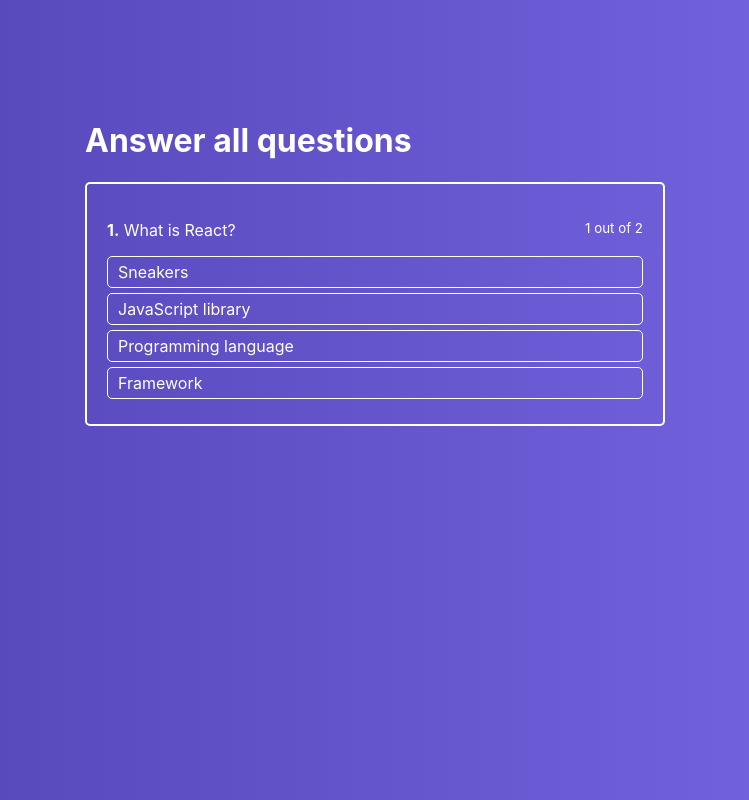
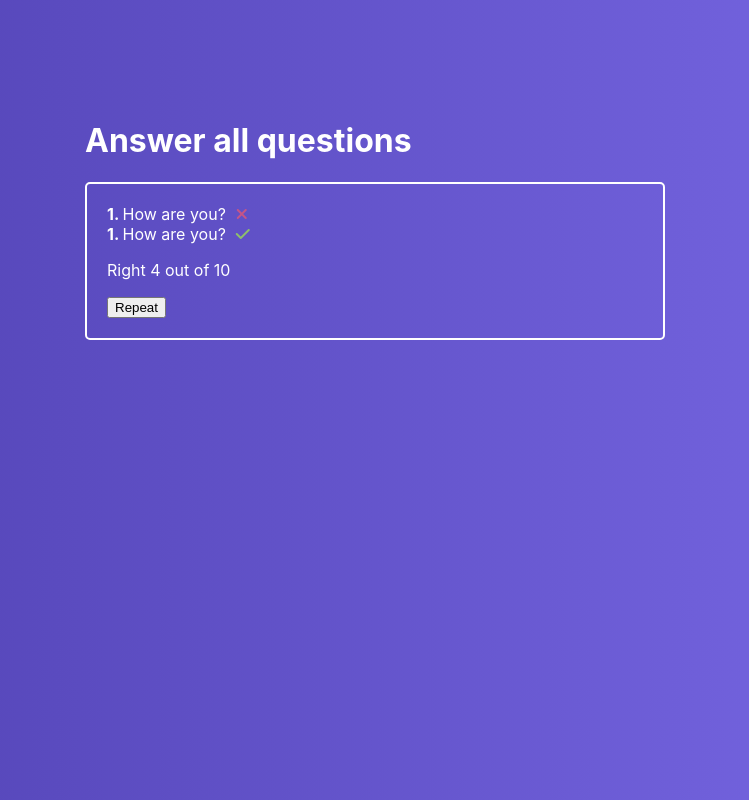
Before and after one commit to Rainspistols/React-quiz, a React app: page / in a window 1280 px wide. Shown: the whole page, without its empty margins (265-1014 px from the left). Built offline with nearby package versions, Linux system fonts and the light colour scheme.

Commit message:
added results block and fontawesome

```diff
--- a/public/index.html
+++ b/public/index.html
@@ -24,7 +24,11 @@
       work correctly both with client-side routing and a non-root public URL.
       Learn how to configure a non-root public URL by running `npm run build`.
     -->
-    <title>React App</title>
+    <script
+      rel="stylesheet"
+      src="https://use.fontawesome.com/9fa9352335.js"
+    ></script>
+    <title>Quiz App</title>
   </head>
   <body>
     <noscript>You need to enable JavaScript to run this app.</noscript>
--- /dev/null
+++ b/src/components/FinishedQuiz/FinishedQuiz.js
@@ -0,0 +1,31 @@
+import React from 'react';
+import classes from './FinishedQuiz.module.css';
+
+const FinishedQuiz = props => {
+
+
+  return (
+    <div className={classes.FinishedQuiz}>
+      <ul>
+        <li>
+          <strong>1. </strong>
+          How are you?
+          <i className={'fa fa-times '+ classes.error} />
+        </li>
+        <li>
+          <strong>1. </strong>
+          How are you?
+          <i className={'fa fa-check ' + classes.success} />
+        </li>
+      </ul>
+
+      <p>Right 4 out of 10</p>
+
+      <div>
+        <button>Repeat</button>
+      </div>
+    </div>
+  );
+};
+
+export default FinishedQuiz;
--- /dev/null
+++ b/src/components/FinishedQuiz/FinishedQuiz.module.css
@@ -0,0 +1,26 @@
+.FinishedQuiz {
+  padding: 20px;
+  color: #fff;
+  border: 2px solid #fff;
+  border-radius: 5px;
+  box-sizing: border-box;
+  margin: 0 10px;
+}
+
+.FinishedQuiz ul {
+  list-style: none;
+  padding: 0;
+  margin: 0;
+}
+
+.FinishedQuiz ul li i{
+   margin-left: 10px;
+}
+
+.success {
+  color: rgba(161, 240, 69, 0.7);
+}
+
+.error {
+  color: rgba(240, 87, 108, 0.7);
+}
--- a/src/containers/Quiz/Quiz.js
+++ b/src/containers/Quiz/Quiz.js
@@ -1,9 +1,11 @@
 import React, { Component } from 'react';
 import classes from './Quiz.module.css';
 import ActiveQuiz from '../../components/ActiveQuiz/ActiveQuiz';
+import FinishedQuiz from '../../components/FinishedQuiz/FinishedQuiz';
 
 class Quiz extends Component {
   state = {
+    isFinished: true,
     activeQuestion: 0,
     answerState: null,
     quiz: [
@@ -49,7 +51,9 @@
 
       const timeout = window.setTimeout(() => {
         if (this.isQuizFinished()) {
-          console.log('finished');
+          this.setState({
+            isFinished: true
+          });
         } else {
           this.setState({
             activeQuestion: this.state.activeQuestion + 1,
@@ -75,6 +79,9 @@
       <div className={classes.Quiz}>
         <div className={classes.QuizWrapper}>
           <h1>Answer all questions</h1>
+          {this.state.isFinished ? (
+            <FinishedQuiz />
+          ) : (
             <ActiveQuiz
               answers={this.state.quiz[this.state.activeQuestion].answers}
               question={this.state.quiz[this.state.activeQuestion].question}
@@ -83,6 +90,7 @@
               answerNumber={this.state.activeQuestion + 1}
               state={this.state.answerState}
             />
+          )}
         </div>
       </div>
     );
```
Lines whose indentation alone changed are shown as unchanged.
